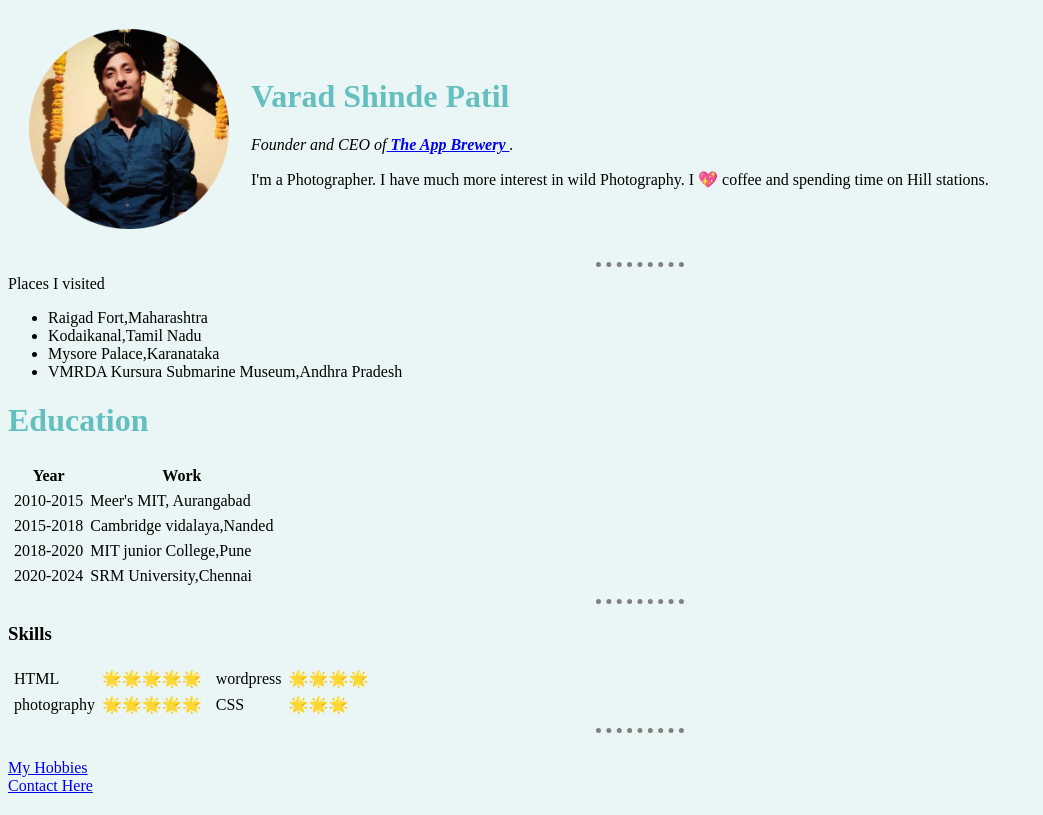
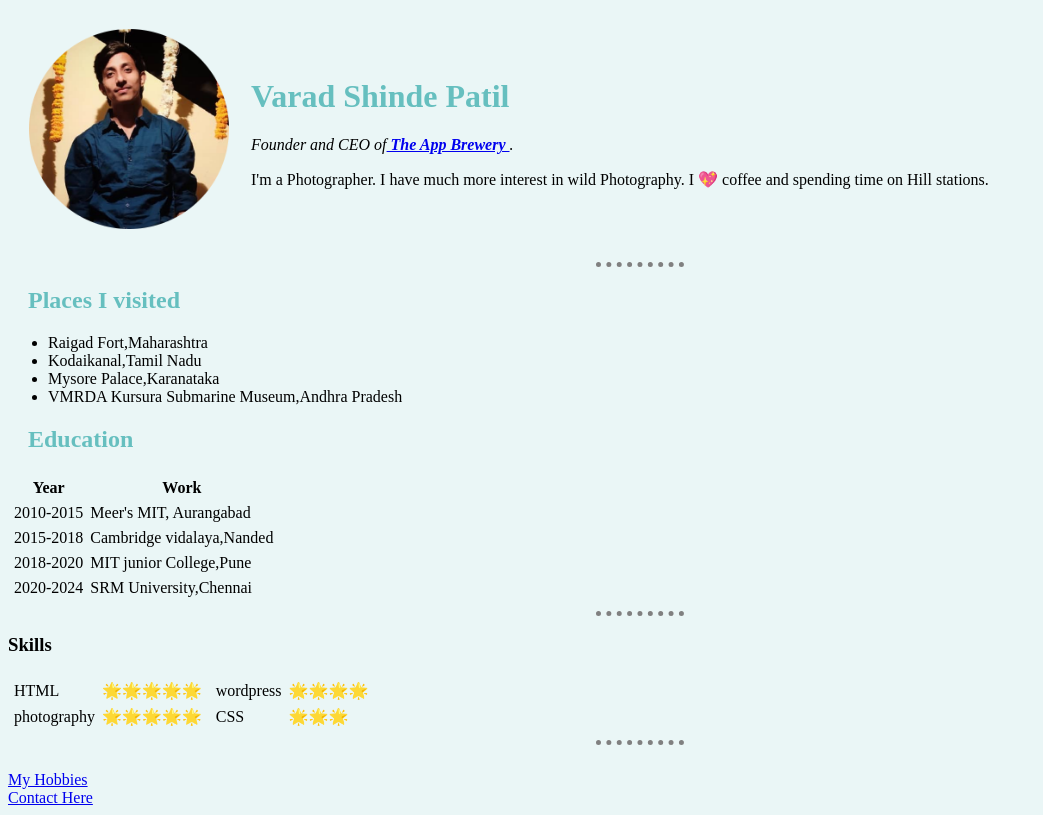
Before and after one commit to VaradShine/Ushing-HTML, a plain HTML site: page index.html in a window 1280 px wide. Shown: the whole page, without its empty margins (0-1043 px from the left). Drawn offline with Linux system fonts and the light colour scheme.

Commit message:
changed heading

```diff
--- a/index.html
+++ b/index.html
@@ -16,14 +16,14 @@
     <p>I'm a Photographer. I have much more interest in wild Photography. I 💖 coffee and spending time on Hill stations.</p></td>
 </tr>
     </table>
-<hr>Places I visited</hr>
+    <hr><p><h2>Places I visited</h2></p>
 <ul>
  <li>Raigad Fort,Maharashtra</li>
  <li>Kodaikanal,Tamil Nadu </li>
  <li>Mysore Palace,Karanataka</li>
  <li>VMRDA Kursura Submarine Museum,Andhra Pradesh</li>
 </ul>
-<h1>Education</h1>
+<h2>Education</h2>
 <table cellspacing="5">
   <thead>
       <tr>
```
